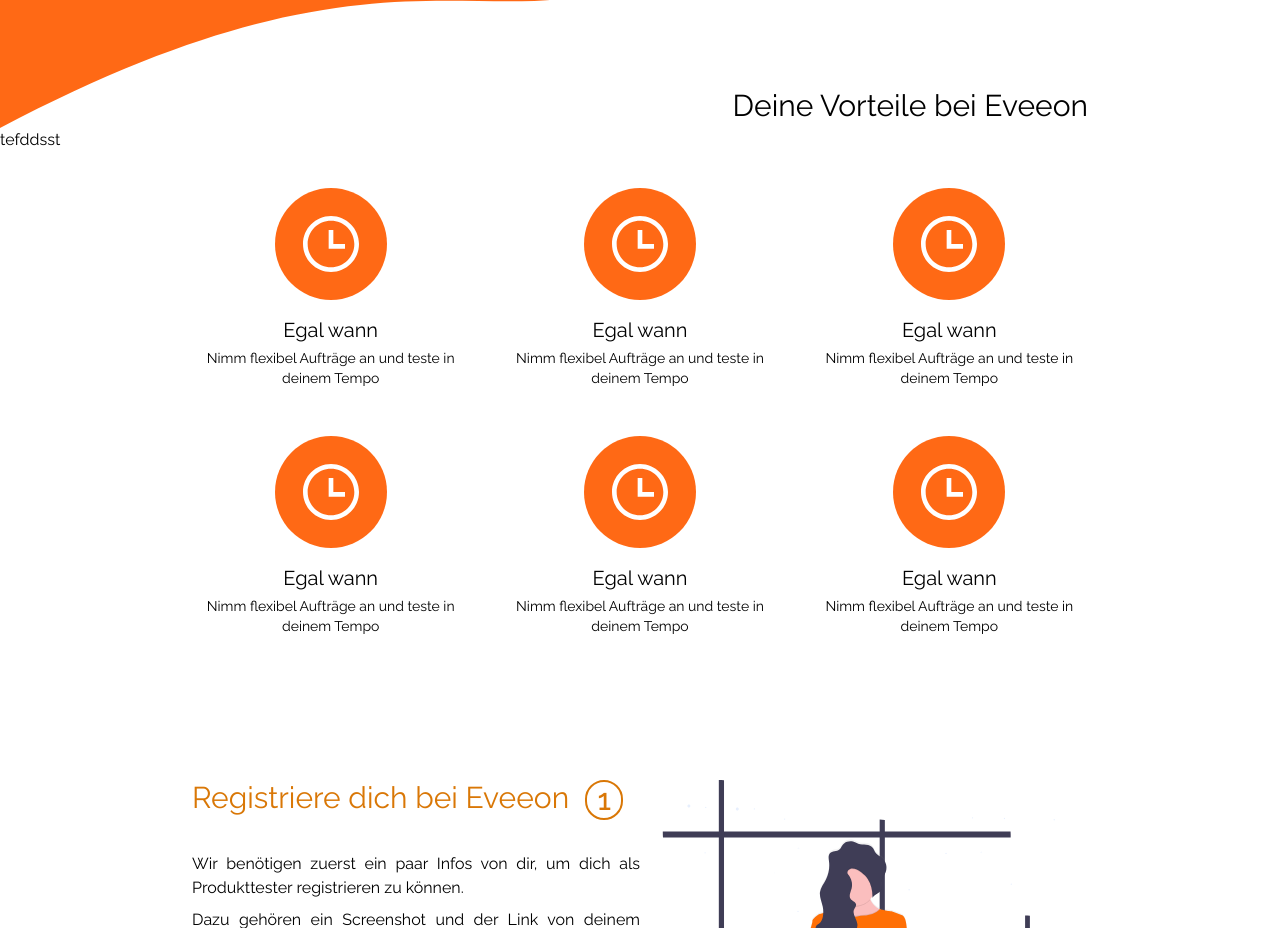
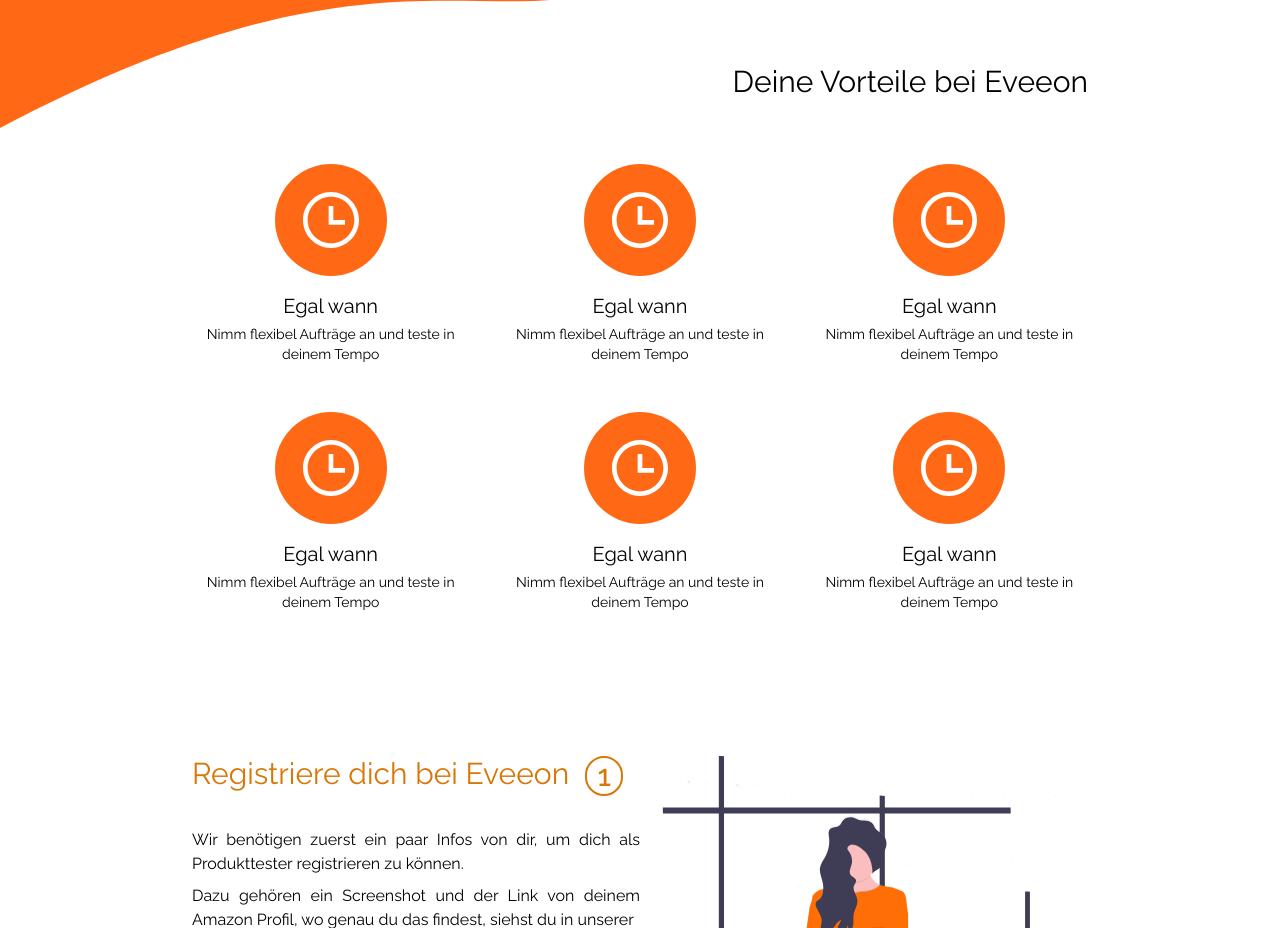
Before and after one commit to leonbubova/mrktplc-frontend, a React (Create React App) app: page / in a window 1280 px wide. Shown: the part 880-1808 px from the top of the page. Built offline with nearby package versions, Linux system fonts and the light colour scheme.

Commit message:
remove unused div

```diff
--- a/src/Components/Landingpage/Landingpage.js
+++ b/src/Components/Landingpage/Landingpage.js
@@ -7,7 +7,6 @@
     return (
         <div className="landingpage">
             <HeroSection />
-            <div>tefddsst</div>
             <Icons />
             <Steps />
             <Footer />
```
